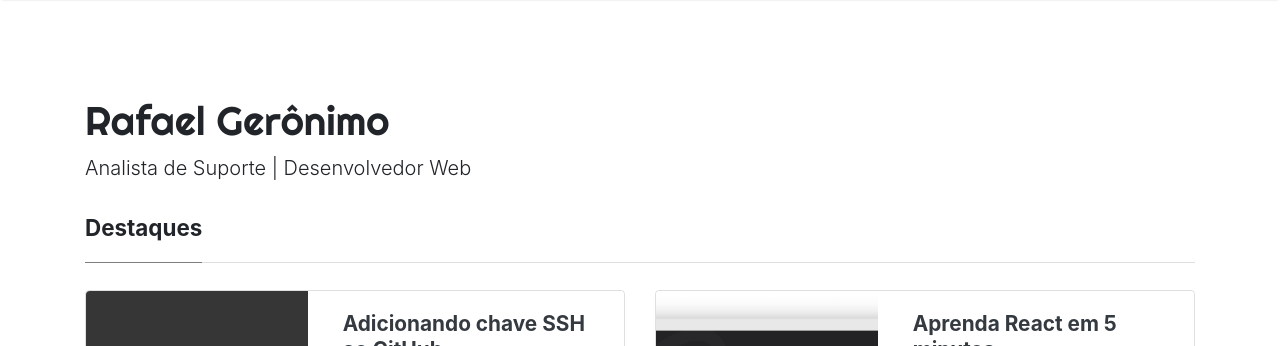
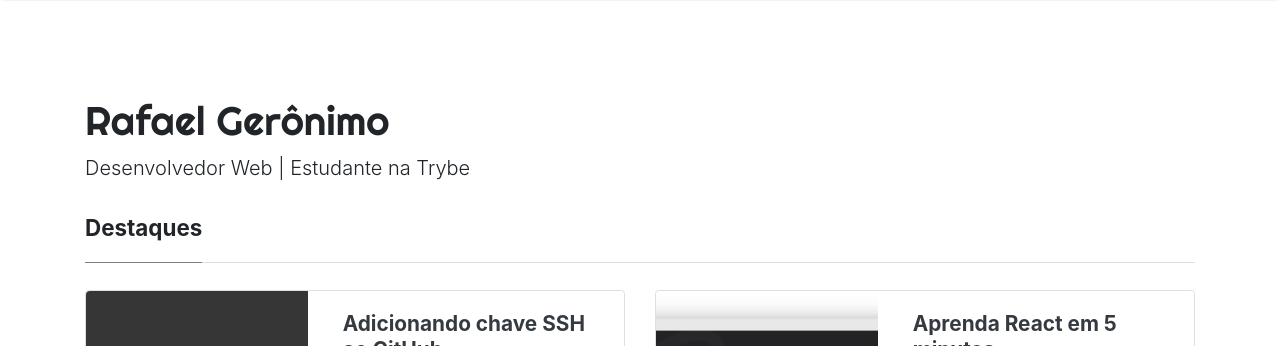
Before and after one commit to rafaelgeronimo/blog, a Jekyll site: the page built from index.html, in a window 1280 px wide and 900 px high. Shown: the top 346 px of the window. Built offline with Jekyll 4.4.1, drawn with Linux system fonts in a browser that asks for light colours; nearby versions of some CDN libraries; the list of posts is cut into pages by our own code; comment, search, counter and statistics services are not loaded.

Commit message:
subtitle update

```diff
--- a/_config.yml
+++ b/_config.yml
@@ -1,7 +1,7 @@
 # Site
 name: "Rafael Gerônimo"
-description: "Analista de Suporte | Desenvolvedor Web"
-meta_description: "rafael gerônimo, sistemas para internet, javascript, nodejs, pwa"
+description: "Desenvolvedor Web | Estudante na Trybe"
+meta_description: "rafael gerônimo, sistemas para internet, javascript, nodejs, pwa, trybe"
 logo: 'assets/images/log.png'
 favicon: 'assets/images/logo.png'
 baseurl:
@@ -18,7 +18,7 @@ authors:
     email: contato@rafaelgeronimo.com
     web: https://rafaelgeronimo.com
     twitter: https://twitter.com/RAFAELGER0NIM0
-    description: "Analista de Suporte com formação em desenvolvimento de Sistemas para Internet"
+    description: "Desenvolvedor Web com formação em desenvolvimento de Sistemas para Internet"
 
 # Plugins
 plugins:
```
